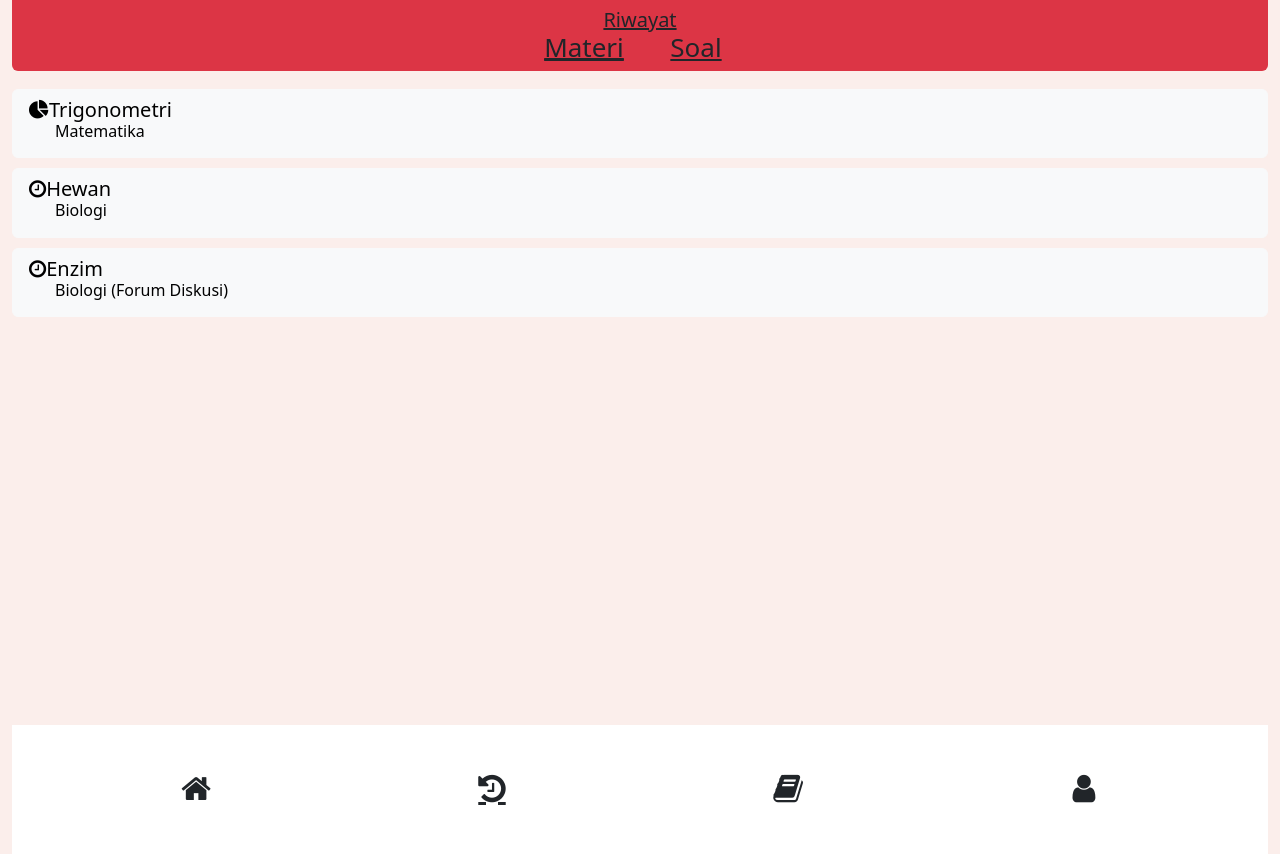
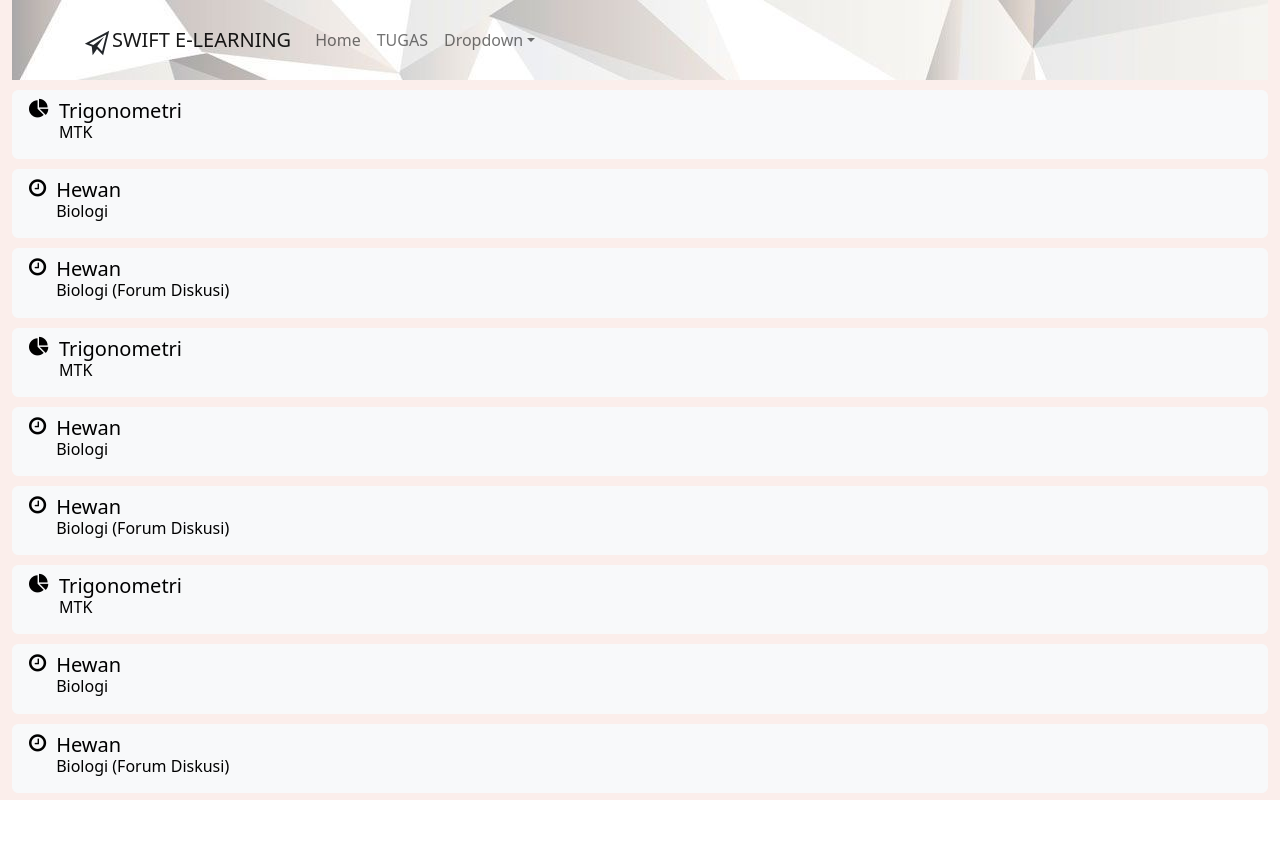
Before and after one commit to Emot-Api-SE4403/SwiftWebsite, a React (Create React App) app: page /riwayat/materi in a window 1280 px wide. After the commit the page ends 800 px from the top, so only its background shows below. Built offline with nearby package versions, Linux system fonts and the light colour scheme.

Commit message:
bikin punya farhan jadi desktop

```diff
--- a/src/pages/RiwayatMateri.js
+++ b/src/pages/RiwayatMateri.js
@@ -1,123 +1,88 @@
 import "bootstrap/dist/css/bootstrap.min.css";
 import "bootstrap/dist/js/bootstrap.min.js";
+import NavigationBar from "../components/NavigationBar";
 
 export default function RiwayatMateri() {
+
+      var DataTab = [
+        {
+          nama: "Trigonometri",
+          tipe: "MTK",
+          icon: "fa fa-pie-chart"
+        },
+        {
+          nama: "Hewan",
+          tipe: "Biologi",
+          icon: "fa fa-clock-o"
+        },
+        {
+          nama: "Hewan",
+          tipe: "Biologi (Forum Diskusi)",
+          icon: "fa fa-clock-o"
+        },
+        {
+          nama: "Trigonometri",
+          tipe: "MTK",
+          icon: "fa fa-pie-chart"
+        },
+        {
+          nama: "Hewan",
+          tipe: "Biologi",
+          icon: "fa fa-clock-o"
+        },
+        {
+          nama: "Hewan",
+          tipe: "Biologi (Forum Diskusi)",
+          icon: "fa fa-clock-o"
+        },
+        {
+          nama: "Trigonometri",
+          tipe: "MTK",
+          icon: "fa fa-pie-chart"
+        },
+        {
+          nama: "Hewan",
+          tipe: "Biologi",
+          icon: "fa fa-clock-o"
+        },
+        {
+          nama: "Hewan",
+          tipe: "Biologi (Forum Diskusi)",
+          icon: "fa fa-clock-o"
+        },
+      ];
     return (
-        <div class="container-fluid" style={{ backgroundColor: "#fbeeeb" }}>
-  {/* As a link */}
-  {/* <div class="row">
-   */}
+      <div class="container-fluid" style={{ backgroundColor: "#fbeeeb", minHeight:"100vh" }}>
       <link
         rel="stylesheet"
         href="https://cdnjs.cloudflare.com/ajax/libs/font-awesome/4.7.0/css/font-awesome.min.css"
       />
-  <nav className="navbar bg-danger rounded-bottom h5">
-    <div
-      className=" mx-auto text-center font-weight-bold"
-      style={{ width: 200 }}
-    >
-      <u>Riwayat</u>
-      <div className="row">
-        <div className="col">
-          <u>
-            <a href="/riwayat/materi" className="text-dark">
-              Materi
-            </a>
-          </u>
-        </div>
-        <div className="col">
-          <a href="/riwayat/soal" className="text-dark">
-            Soal
-          </a>
-        </div>
-      </div>
-    </div>
-  </nav>
-  {/* body */}
+    <NavigationBar />
 
+    {DataTab.map(({nama, tipe, icon}) => {
+    return(
+      <div class="tombol">
       <button
         type="button"
         className="btn btn-light btn-lg btn-block rounded text-left"
         style={{ width: "100%", textAlign: "Left" , marginTop: "10px"}}
       >
-    <div className="h5">
-      <i className="fa fa-pie-chart" aria-hidden="true" />
-      Trigonometri
-      <p className="h6" style={{ marginLeft: 26 }}>
-        Matematika
+        <div className="h5" style={{display:"flex", flexDirection:"row"}}>
+          <i className={icon} aria-hidden="true" />
+          <div>
+          <p style={{marginLeft:"10px", marginBottom:0}}>{nama}</p>
+          <p className="h6" style={{marginLeft:"10px", marginBottom:0  }}>
+            {tipe}
           </p>
           </div>
-  </button>
-  <br />
-  <button
-    type="button"
-    className="btn btn-light btn-lg btn-block rounded text-left"
-    style={{ width: "100%", textAlign: "Left", marginTop: "10px" }}
-  >
-    <div className="h5">
-      <i className="fa fa-clock-o" aria-hidden="true" />
-      Hewan
-      <p className="h6" style={{ marginLeft: 26 }}>
-        Biologi
-      </p>
         </div>
       </button>
-  <br />
-  <button
-    type="button"
-    className="btn btn-light btn-lg btn-block rounded text-left"
-    style={{ width: "100%", textAlign: "Left", marginTop: "10px" }}
-  >
-    <div className="h5">
-      <i className="fa fa-clock-o" aria-hidden="true" />
-      Enzim
-      <p className="h6" style={{ marginLeft: 26 }}>
-        Biologi (Forum Diskusi)
-      </p>
       </div>
-  </button>
-  {/* footer */}
-  {/* footer */}
-  <br />
-  <br />
-  <br />
-  <br />
-  <br />
-  <br />
-  <br />
-  <br />
-  <br />
-  <br />
-  <br />
-  <br />
-  <br />
-  <br />
-  <br />
-  <br />
-  <br />
-  <div className="mt-4 p-5 bg-white">
-    <div className="row text-center">
-      <div className="col">
-        <i className="fa fa-home fa-2x" aria-hidden="true" />
+    )
+  })}
+
   </div>
-      <div className="col">
-        <i
-          style={{ textDecoration: "underline" }}
-          className="fa fa-history fa-2x"
-          aria-hidden="true"
-        />
-      </div>
-      <div className="col">
-        <i className="fa fa-book fa-2x" aria-hidden="true" />
-      </div>
-      <div className="col">
-        <i className="fa fa-user fa-2x" aria-hidden="true" />
-      </div>
-    </div>
-  </div>
-  {/* Optional JavaScript */}
-  {/* jQuery first, then Popper.js, then Bootstrap JS */}
-</div>
+
 
     )
 }
--- a/src/pages/RiwayatSoal.js
+++ b/src/pages/RiwayatSoal.js
@@ -1,106 +1,51 @@
 import "bootstrap/dist/css/bootstrap.min.css";
 import "bootstrap/dist/js/bootstrap.min.js";
+import NavigationBar from "../components/NavigationBar";
 
 export default function RiwayatSoal() {
+    var DataTab = [
+      {
+        nama: "Try Out",
+        tipe: "UTBK",
+        icon: "fa fa-book"
+      },
+      {
+        nama: "Tumbuhan",
+        tipe: "Biologi",
+        icon: "fa fa-clock-o"
+      },
+    ];
+
     return (
-        <div class="container-fluid" style={{ backgroundColor: "#fbeeeb" }}>
+        <div class="container-fluid" style={{ backgroundColor: "#fbeeeb", minHeight:"100vh"}}>
         <link
           rel="stylesheet"
           href="https://cdnjs.cloudflare.com/ajax/libs/font-awesome/4.7.0/css/font-awesome.min.css"
         />
-  {/* As a link */}
-  <nav className="navbar bg-danger rounded-bottom h5">
-    <div
-      className=" mx-auto text-center font-weight-bold"
-      style={{ width: 200 }}
-    >
-      <u>Riwayat</u>
-      <div className="row">
-        <div className="col">
-          <a href="/riwayat/materi" className="text-dark">
-            Materi
-          </a>
-        </div>
-        <div href="/riwayat/materi" className="col">
-          <u>
-            <a href="/riwayat/soal" className="text-dark">
-              Soal
-            </a>
-          </u>
-        </div>
-      </div>
-    </div>
-  </nav>
-  {/* body */}
+      <NavigationBar />
 
-  <button
-    type="button"
-    className="btn btn-light btn-lg btn-block rounded text-left"
-    style={{ width: "100%", textAlign: "Left", marginTop: "10px"}}
-  >
-    <div className="h5">
-      <i className="fa fa-book" aria-hidden="true" />
-      Try Out
-      <p className="h6" style={{ marginLeft: 26 }}>
-        UTBK
-      </p>
-    </div>
-  </button>
-  <br />
+      {DataTab.map(({nama, tipe, icon}) => {
+      return(
+        <div class="tombol">
         <button
           type="button"
           className="btn btn-light btn-lg btn-block rounded text-left"
           style={{ width: "100%", textAlign: "Left" , marginTop: "10px"}}
         >
-    <div className="h5">
-      <i className="fa fa-clock-o" aria-hidden="true" />
-      Tumbuhan
-      <p className="h6" style={{ marginLeft: 26 }}>
-        Biologi
+          <div className="h5" style={{display:"flex", flexDirection:"row"}}>
+            <i className={icon} aria-hidden="true" />
+            <div>
+            <p style={{marginLeft:"10px", marginBottom:0}}>{nama}</p>
+            <p className="h6" style={{marginLeft:"10px", marginBottom:0  }}>
+              {tipe}
             </p>
             </div>
+          </div>
         </button>
-  {/* footer */}
-  {/* footer */}
-  <br />
-  <br />
-  <br />
-  <br />
-  <br />
-  <br />
-  <br />
-  <br />
-  <br />
-  <br />
-  <br />
-  <br />
-  <br />
-  <br />
-  <br />
-  <br />
-  <br />
-  <div className="mt-4 p-5 bg-white">
-    <div className="row text-center">
-      <div className="col">
-        <i className="fa fa-home fa-2x" aria-hidden="true" />
         </div>
-      <div className="col">
-        <i
-          style={{ textDecoration: "underline" }}
-          className="fa fa-history fa-2x"
-          aria-hidden="true"
-        />
-      </div>
-      <div className="col">
-        <i className="fa fa-book fa-2x" aria-hidden="true" />
-      </div>
-      <div className="col">
-        <i className="fa fa-user fa-2x" aria-hidden="true" />
-      </div>
-    </div>
-  </div>
-  {/* Optional JavaScript */}
-  {/* jQuery first, then Popper.js, then Bootstrap JS */}
+      )
+    })}
+
     </div>
 
     )
```
Lines whose indentation alone changed are shown as unchanged.
